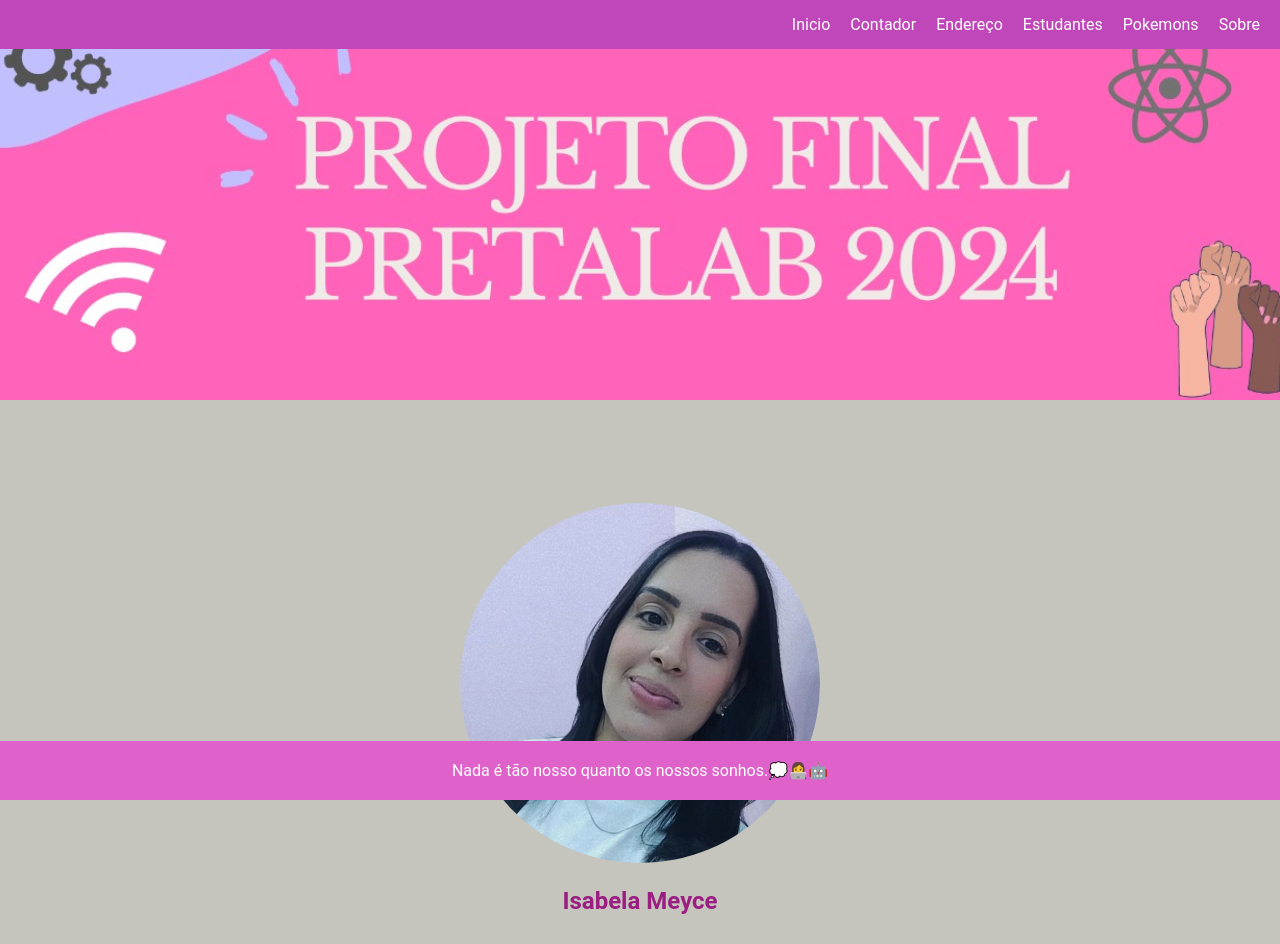
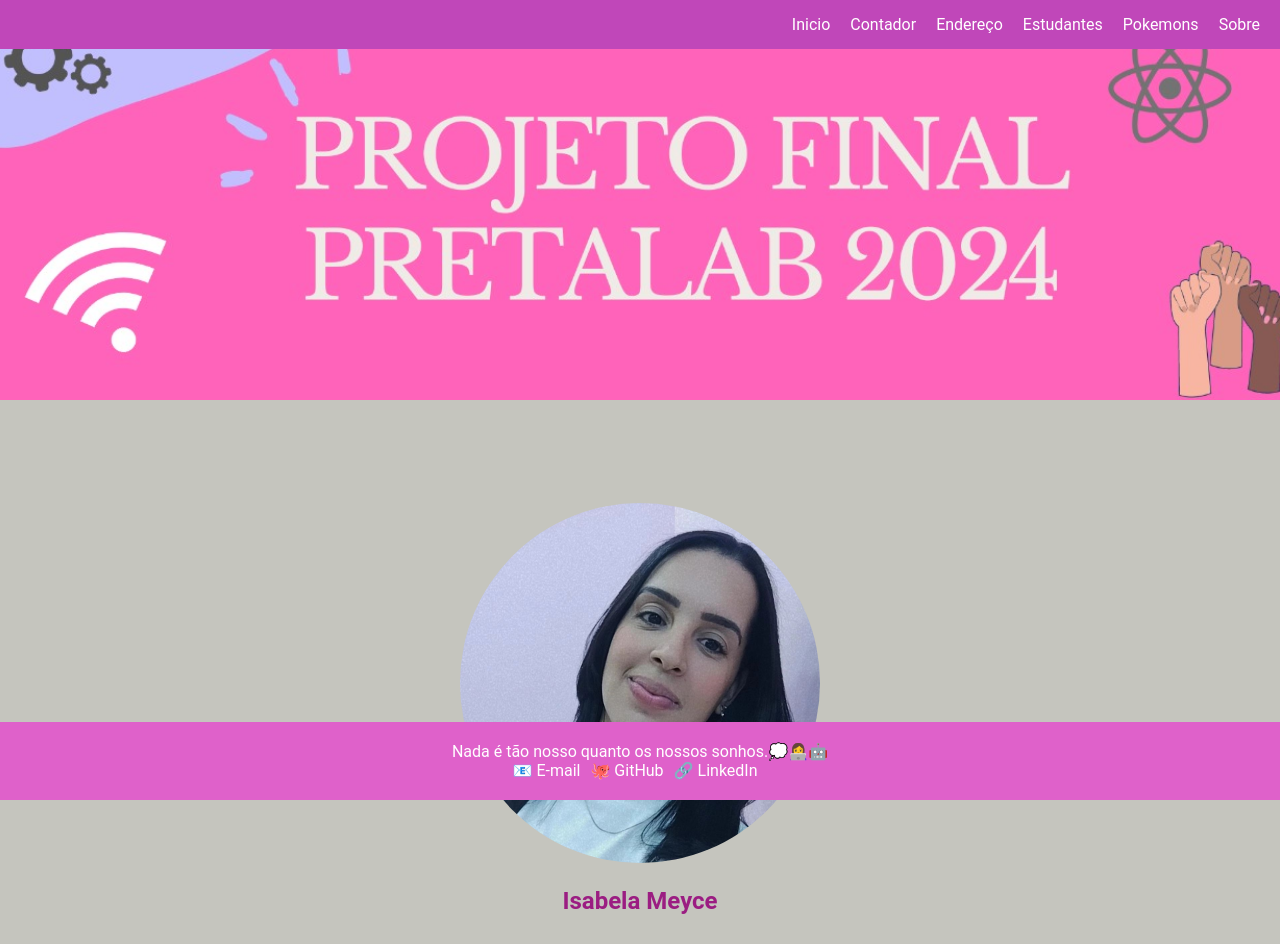
Before and after one commit to IsabelaMeyce/ProjetoReact, a React (Vite) app: page / in a window 1280 px wide. Shown: the top 944 px of the page. Built offline with nearby package versions, Linux system fonts and the light colour scheme.

Commit message:
primeiro commit

```diff
--- a/package.json
+++ b/package.json
@@ -17,7 +17,8 @@
     "axios": "^1.6.7",
     "react": "^18.2.0",
     "react-dom": "^18.2.0",
-    "react-router-dom": "^6.22.0"
+    "react-router-dom": "^6.22.0",
+    "react-spinners": "^0.13.8"
   },
   "devDependencies": {
     "@testing-library/react": "^14.2.1",
--- a/src/Pages/InicioPage/styles.css
+++ b/src/Pages/InicioPage/styles.css
@@ -18,11 +18,12 @@
 .centro {
   max-width: 600px;
   text-align: justify;
-  color: #9b1d82; /* Cor do texto */
+  color: #9b1d82;
   font-size: 16px;
+  font-family: "Arial", sans-serif;
 }
 
 .nome {
-  text-align: center; /* Centraliza o nome */
+  text-align: center;
   margin-bottom: 30px;
 }
--- a/src/Pages/PokemonPage/index.jsx
+++ b/src/Pages/PokemonPage/index.jsx
@@ -36,7 +36,7 @@
     }
 
     setListaPokemons(listaTemporaria);
-    setCarregando(false); // Quando a lista estiver pronta, setCarregando para false
+    setCarregando(false);
   };
 
   useEffect(() => {
@@ -46,13 +46,15 @@
   return (
     <div className="pokemon-container">
       {carregando ? (
-        // Mostrar a mensagem enquanto carregando
-        <p>Aguarde, carregando os Pokémon...</p>
-      ) : (
-        // Mostrar a lista de Pokémon quando o carregamento estiver concluído
+        <div className="loading">
+          <img className="img" src="/loading-gif.gif" alt="Carregando" />
+        </div>
+      )
+      : (
+
         listaPokemons.map((pokemon) => (
           <Pokemons
-            key={pokemon.id} // Adicione uma chave única
+            key={pokemon.id}
             nome={pokemon.name}
             foto={pokemon.sprites.front_default}
             id={pokemon.id}
--- a/src/Pages/PokemonPage/styles.css
+++ b/src/Pages/PokemonPage/styles.css
@@ -5,3 +5,17 @@
     justify-content: space-between;
     gap: 5px;
   }
+
+  .loading {
+    display: flex;
+    justify-content: center;
+    align-items: center;
+    height: 100px;
+    margin-top: 100px;
+    margin-bottom: 100px;
+  }
+
+  .img{
+    width: 150px;
+    height: 150px;
+  }
--- a/src/components/CardEstudante/index.jsx
+++ b/src/components/CardEstudante/index.jsx
@@ -14,12 +14,12 @@
         <h4>{nome}</h4>
 
         <p>
-          <b>Comida que não gosta: </b>
+          <b>Uma comida que não gosta: </b>
           {comidaQueNaoGosta}
         </p>
 
         <p>
-          <b>Uma experiência muito massa: </b>
+          <b>Uma experiência positiva: </b>
           {experienciaPositiva}
         </p>
       </div>
--- a/src/components/Formulario/styles.css
+++ b/src/components/Formulario/styles.css
@@ -11,8 +11,11 @@
   border-radius: 20px;
   padding: 36px 64px;
   box-shadow: 8px 8px 16px rgba(141, 82, 131, 0.08);
+  font-family: "Arial", sans-serif;
+
 }
 
 .formulario form h3{
   margin-bottom: 40px;
+
 }
--- a/src/components/ListaDeEstudantes/index.jsx
+++ b/src/components/ListaDeEstudantes/index.jsx
@@ -1,11 +1,10 @@
-import { estudantes } from "../../data/estudantes";
 import CardEstudante from "../CardEstudante";
 import "./styles.css";
 
-const ListaDeEstudantes = () => {
+const ListaDeEstudantes = ({ lista }) => {
   return (
     <div className="wrapper">
-      {estudantes.map((estudante, index) => (
+      {lista.map((estudante, index) => (
         <CardEstudante
           key={index}
           nome={estudante.nome}
--- a/src/components/Rodape/index.jsx
+++ b/src/components/Rodape/index.jsx
@@ -1,9 +1,15 @@
+import React from "react";
 import "./styles.css";
 
 const Rodape = ({ mensagem }) => {
   return (
     <footer>
       <p>{mensagem}</p>
+      <div className="links-rodape">
+        <span role="img" aria-label="E-mail">📧</span> <a href="mailto:isabelameyceadm1@gmail.com">E-mail</a>
+        <span role="img" aria-label="GitHub">🐙</span> <a href="https://github.com/IsabelaMeyce">GitHub</a>
+        <span role="img" aria-label="LinkedIn">🔗</span> <a href="https://www.linkedin.com/in/isabelameyce1004/">LinkedIn</a>
+      </div>
     </footer>
   );
 };
--- a/src/components/Rodape/styles.css
+++ b/src/components/Rodape/styles.css
@@ -11,3 +11,13 @@
 footer p {
   color: #fff;
 }
+
+.links-rodape a {
+  margin-right: 10px;
+  text-decoration: none;
+  color: #fff;
+}
+
+.links-rodape a:hover {
+  text-decoration: underline;
+}
```
Also changed, not shown: public/loading-gif.gif (added), 1 other file (tests, documents, lock files or other folders).
